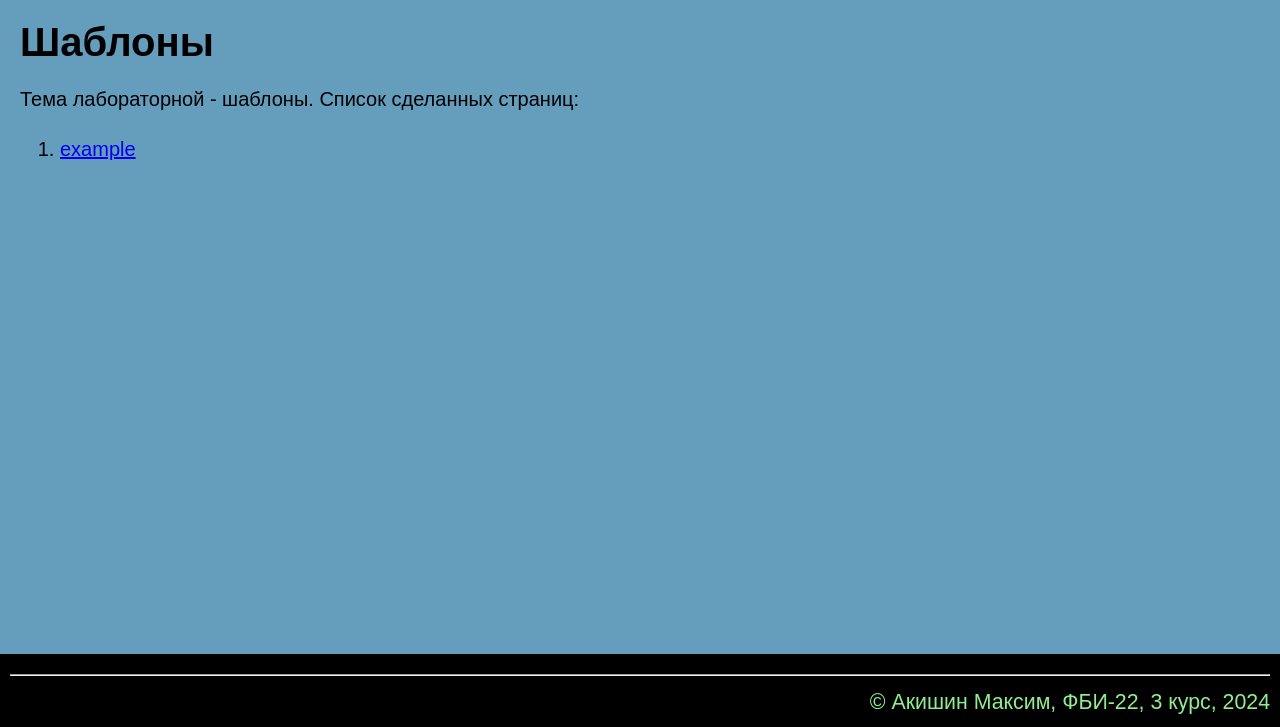
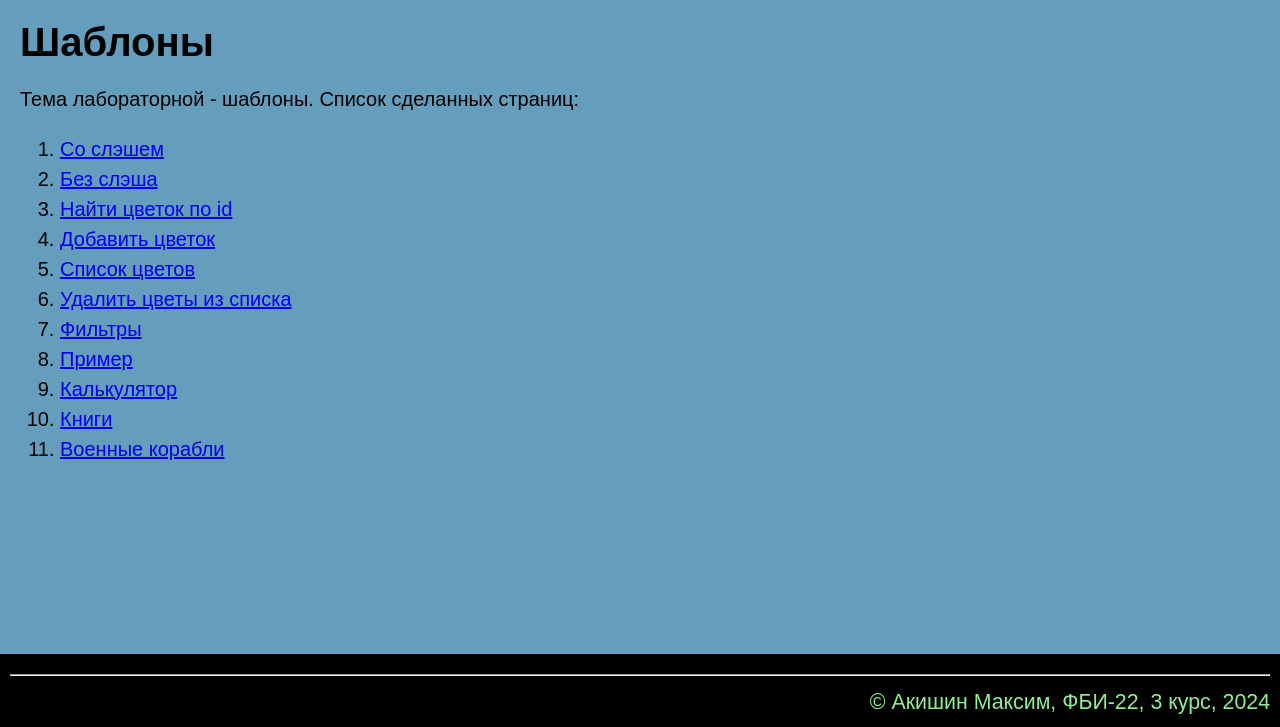
Before and after one commit to Maksim5789/web-back-labs, a Flask app: page /lab2/ in a window 1280 px wide. Shown: the part 73-800 px from the top of the page. Run offline with Flask 3, Linux system fonts and the light colour scheme.

Commit message:
Добавление ссылок

```diff
--- a/app.py
+++ b/app.py
@@ -670,10 +670,13 @@ def a2():
 
 flower_list = ['роза','тюльпан','незабудка','ромашка']
 
+@app.route('/lab2/flowers/', defaults={'flower_id': None})
 @app.route('/lab2/flowers/<int:flower_id>')
 def flowers(flower_id):
-    if flower_id >= len(flower_list):
-        return render_template('flower_id.html', message='Такого цветка нет'), 404
+    if flower_id is None:
+        return render_template('flower_id.html', message='Введите id цветка в строку URL')
+    elif flower_id < 0 or flower_id >= len(flower_list):
+        return render_template('flower_id.html', message='Такого цветка нет. Введите правильный id в строку URL'), 404
     else:
         return render_template('flower_id.html', name=flower_list[flower_id]), 200
 
@@ -693,14 +696,14 @@ def add_flower(name):
                            flower_list=flower_list), 200
 
 
-@app.route('/lab2/flower_amount')
+@app.route('/lab2/flower_amount/')
 def flower_amount():
     flower_list_str = ', '.join(flower_list)
     return render_template('flower_amount.html',
                            total=len(flower_list),
                            flower_list=flower_list_str), 200
 
-@app.route('/lab2/reset_flowers')
+@app.route('/lab2/reset_flowers/')
 def reset_flowers():
     global flower_list
     flower_list = []
@@ -726,7 +729,7 @@ def lab2():
     return render_template('lab2.html')
 
 
-@app.route('/lab2/filters')
+@app.route('/lab2/filters/')
 def filters():
     phrase = "О <b>сколько</b> <u>нам</u> <i>открытий</i> чудных..."
     return render_template('filter.html', phrase=phrase)
@@ -823,7 +826,7 @@ books = [
     }
 ]
 
-@app.route('/lab2/books')
+@app.route('/lab2/books/')
 def show_books():
     return render_template('books.html', books=books)
 
@@ -855,6 +858,6 @@ objects = [
     }
 ]
 
-@app.route('/lab2/objects')
+@app.route('/lab2/objects/')
 def show_objects():
     return render_template('objects.html', objects=objects)
--- a/templates/flower(None).html
+++ b/templates/flower(None).html
@@ -5,5 +5,5 @@
 
 {# основной контент #}
 {% block main %}
-    <h1>Вы не задали имя цветка</h1>
+    <h1>Вы не задали имя цветка. Задайте имя в строке URL</h1>
 {% endblock %}
--- a/templates/lab2.html
+++ b/templates/lab2.html
@@ -9,7 +9,37 @@
     <div>Тема лабораторной - шаблоны. Список сделанных страниц:</div>
     <ol>
         <li>
-            <a href="/lab2/example">example</a>
+            <a href="/lab2/a/">Со слэшем</a>
+        </li>
+        <li>
+            <a href="/lab2/a">Без слэша</a>
+        </li>
+        <li>
+            <a href="/lab2/flowers/">Найти цветок по id</a>
+        </li>
+        <li>
+            <a href="/lab2/add_flower/">Добавить цветок</a>
+        </li>
+        <li>
+            <a href="/lab2/flower_amount/">Список цветов</a>
+        </li>
+        <li>
+            <a href="/lab2/reset_flowers/">Удалить цветы из списка</a>
+        </li>
+        <li>
+            <a href="/lab2/filters/">Фильтры</a>
+        </li>
+        <li>
+            <a href="/lab2/example">Пример</a>
+        </li>
+        <li>
+            <a href="/lab2/calc/">Калькулятор</a>
+        </li>
+        <li>
+            <a href="/lab2/books/">Книги</a>
+        </li>
+        <li>
+            <a href="/lab2/objects/">Военные корабли</a>
         </li>
     </ol>
 {% endblock %}
```
